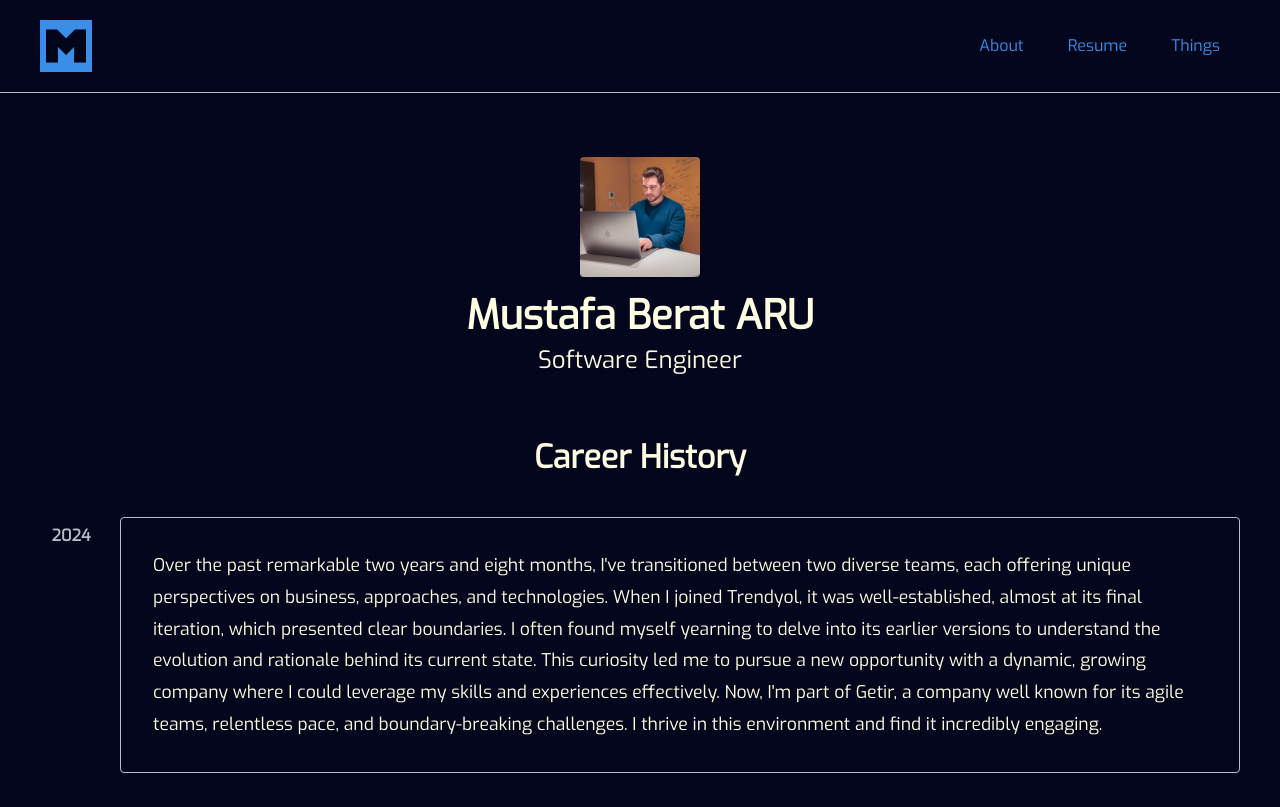
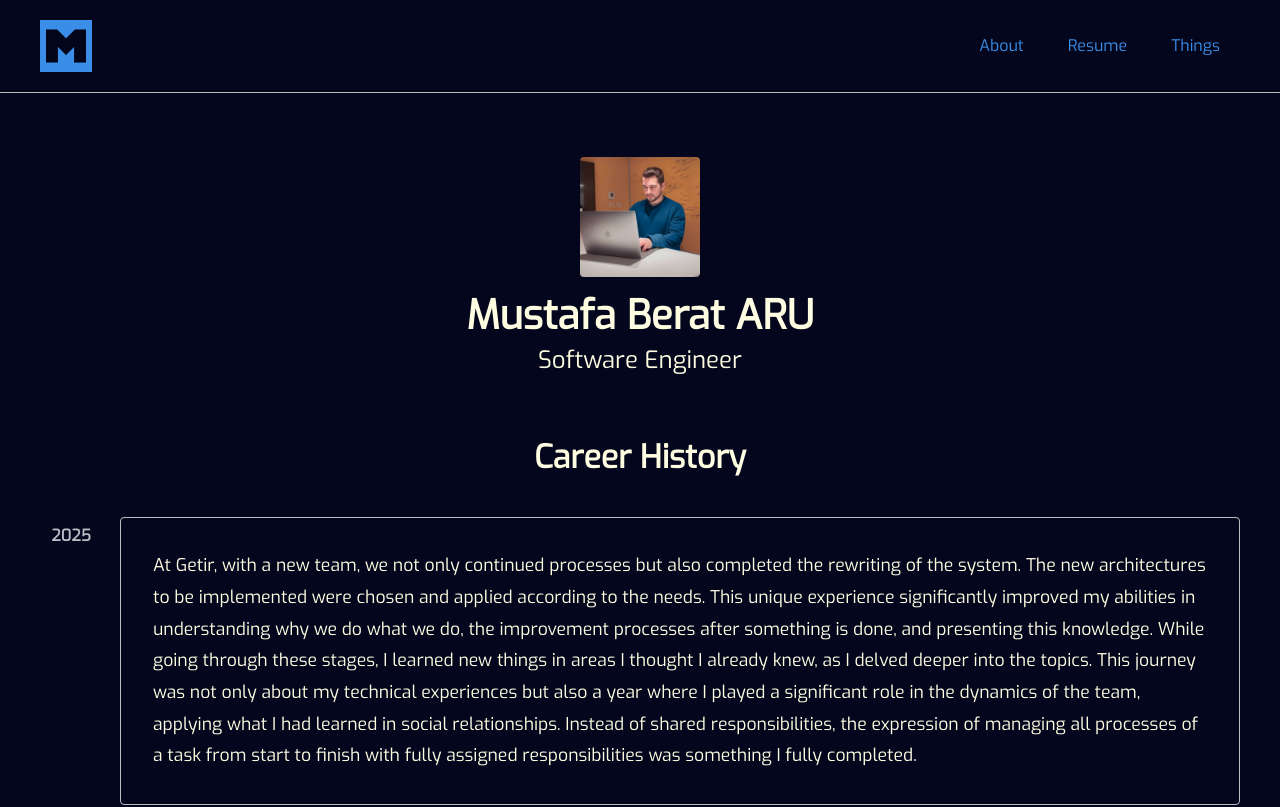
Before and after one commit to mustafaberat/personal-website-1, a Next.js app: page /about in a window 1280 px wide. Shown: the top 807 px of the page. Built offline with nearby package versions, Linux system fonts and the light colour scheme.

Commit message:
adding 2025 into about me

```diff
--- a/components/AboutMePageSection-history.js
+++ b/components/AboutMePageSection-history.js
@@ -2,9 +2,11 @@ import React from "react";
 import Image from "next/image";
 import styles from "../styles/About.module.css";
 
-import SocialMedia from "../components/SocialMedia";
-
 const timelineData = [
+  {
+    year: "2025",
+    content: "At Getir, with a new team, we not only continued processes but also completed the rewriting of the system. The new architectures to be implemented were chosen and applied according to the needs. This unique experience significantly improved my abilities in understanding why we do what we do, the improvement processes after something is done, and presenting this knowledge. While going through these stages, I learned new things in areas I thought I already knew, as I delved deeper into the topics. This journey was not only about my technical experiences but also a year where I played a significant role in the dynamics of the team, applying what I had learned in social relationships. Instead of shared responsibilities, the expression of managing all processes of a task from start to finish with fully assigned responsibilities was something I fully completed."
+  },
   {
     year: "2024",
     content: "Over the past remarkable two years and eight months, I've transitioned between two diverse teams, each offering unique perspectives on business, approaches, and technologies. When I joined Trendyol, it was well-established, almost at its final iteration, which presented clear boundaries. I often found myself yearning to delve into its earlier versions to understand the evolution and rationale behind its current state. This curiosity led me to pursue a new opportunity with a dynamic, growing company where I could leverage my skills and experiences effectively. Now, I'm part of Getir, a company well known for its agile teams, relentless pace, and boundary-breaking challenges. I thrive in this environment and find it incredibly engaging."
```
